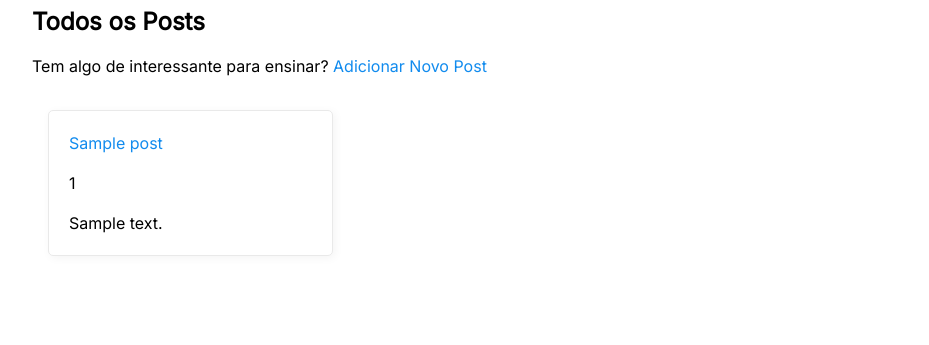
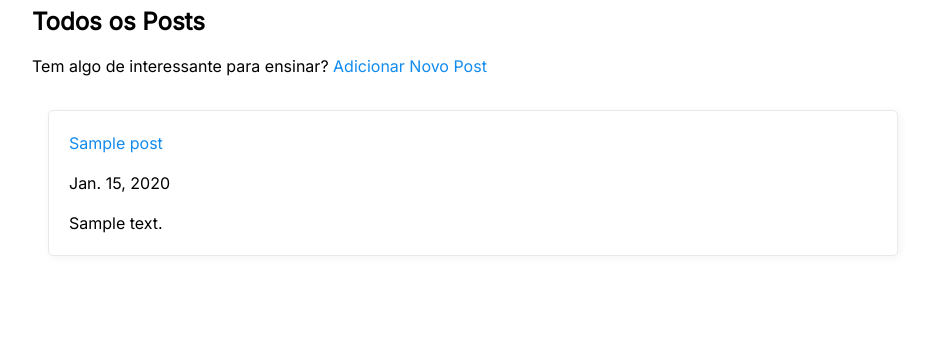
Before and after one commit to artur-papas/PMR3304-Sisinfo-Entrega2, a Django app: page /posts/ in a window 1280 px wide. Shown: the part 305-650 px from the top of the page, without its empty margins (84-1013 px from the left). Run offline with Django 4.2, Linux system fonts and the light colour scheme; tables that the repository leaves empty hold one stand-in row (values such as "Sample post").

Commit message:
Data corrigida

```diff
--- a/posts/models.py
+++ b/posts/models.py
@@ -4,7 +4,7 @@ from django.conf import settings
 
 class Post(models.Model):
     title = models.CharField(max_length=255)
-    publish_date = models.IntegerField()
+    publish_date = models.DateField()
     content = models.TextField(max_length=200, null=True)
 
     def __str__(self):
--- a/posts/templates/posts/create.html
+++ b/posts/templates/posts/create.html
@@ -8,7 +8,7 @@
   </p>
   <p>
     <label for="id_publish_date">Data de Publicação:</label>
-    <input type="number" name="publish_date" id="id_publish_date" />
+    <input type="date" name="publish_date" id="id_publish_date" />
   </p>
   <p>
     <label for="id_content">Conteúdo:</label>
--- a/static/style.css
+++ b/static/style.css
@@ -80,7 +80,7 @@
     box-shadow: 2px 2px 10px var(--color-shadow);
     margin: 1rem;
     padding: 1.25rem;
-    width: 285px;
+    width: 850px;
   }
 
   .small-card {
@@ -154,9 +154,9 @@
     border: 2px solid var(--secondary-color-light);
   }
 
-  .truncate {
+  div.truncate {
     white-space: nowrap;
     overflow: hidden;
     text-overflow: ellipsis;
-    max-width: 200px;
+    max-width: 10000px;
   }
```
Also changed, not shown: posts/migrations/0002_alter_post_publish_date.py (added).
